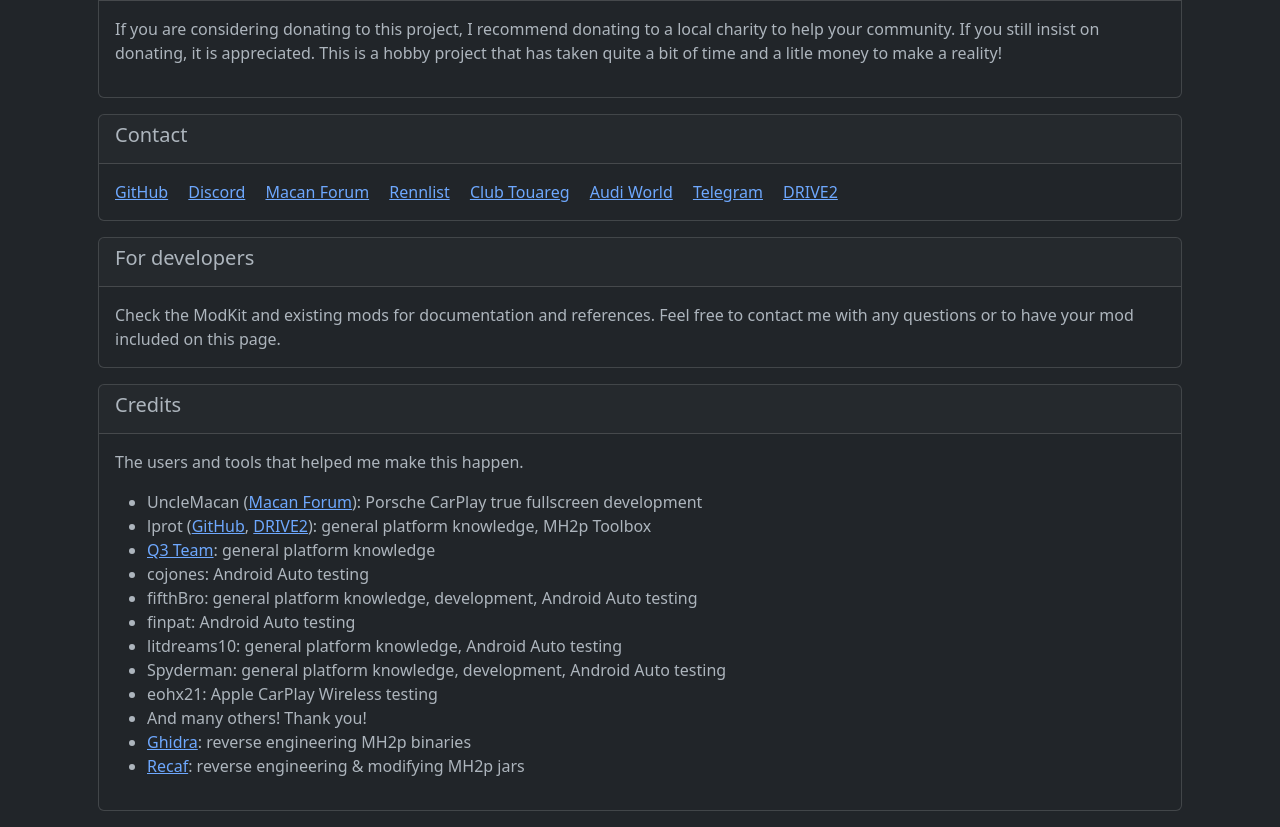
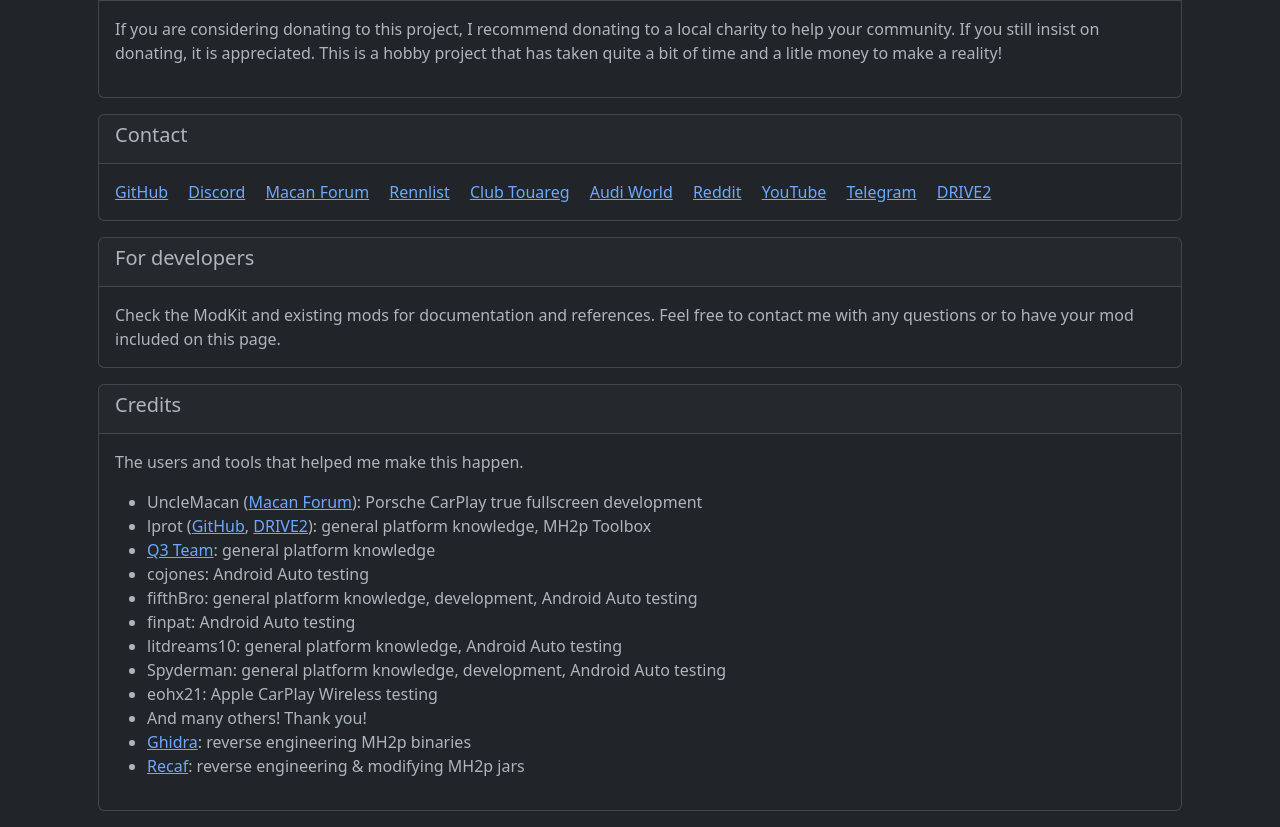
Before and after one commit to LawPaul/MH2p_SD_ModKit_Site, a plain HTML site: page index.html in a window 1280 px wide. Shown: the part 2354-3181 px from the top of the page. Drawn offline with nearby package versions, Linux system fonts and the light colour scheme.

Commit message:
add socials

```diff
--- a/index.html
+++ b/index.html
@@ -769,6 +769,8 @@
                         <a class="card-link" target="_blank" href="https://rennlist.com/forums/members/333232-carmines.html">Rennlist</a>
                         <a class="card-link" target="_blank" href="https://www.clubtouareg.com/members/carmines-lawpaul.268203/">Club Touareg</a>
                         <a class="card-link" target="_blank" href="https://www.audiworld.com/forums/members/carmines-lawpaul--471091/">Audi World</a>
+                        <a class="card-link" target="_blank" href="https://www.reddit.com/user/Law_Paul/">Reddit</a>
+                        <a class="card-link" target="_blank" href="https://www.youtube.com/@LawPaulS">YouTube</a>
                         <a class="card-link" target="_blank" href="https://t.me/Law_Paul">Telegram</a>
                         <a class="card-link" target="_blank" href="https://www.drive2.ru/users/lawsen/">DRIVE2</a>
                     </div>
```
